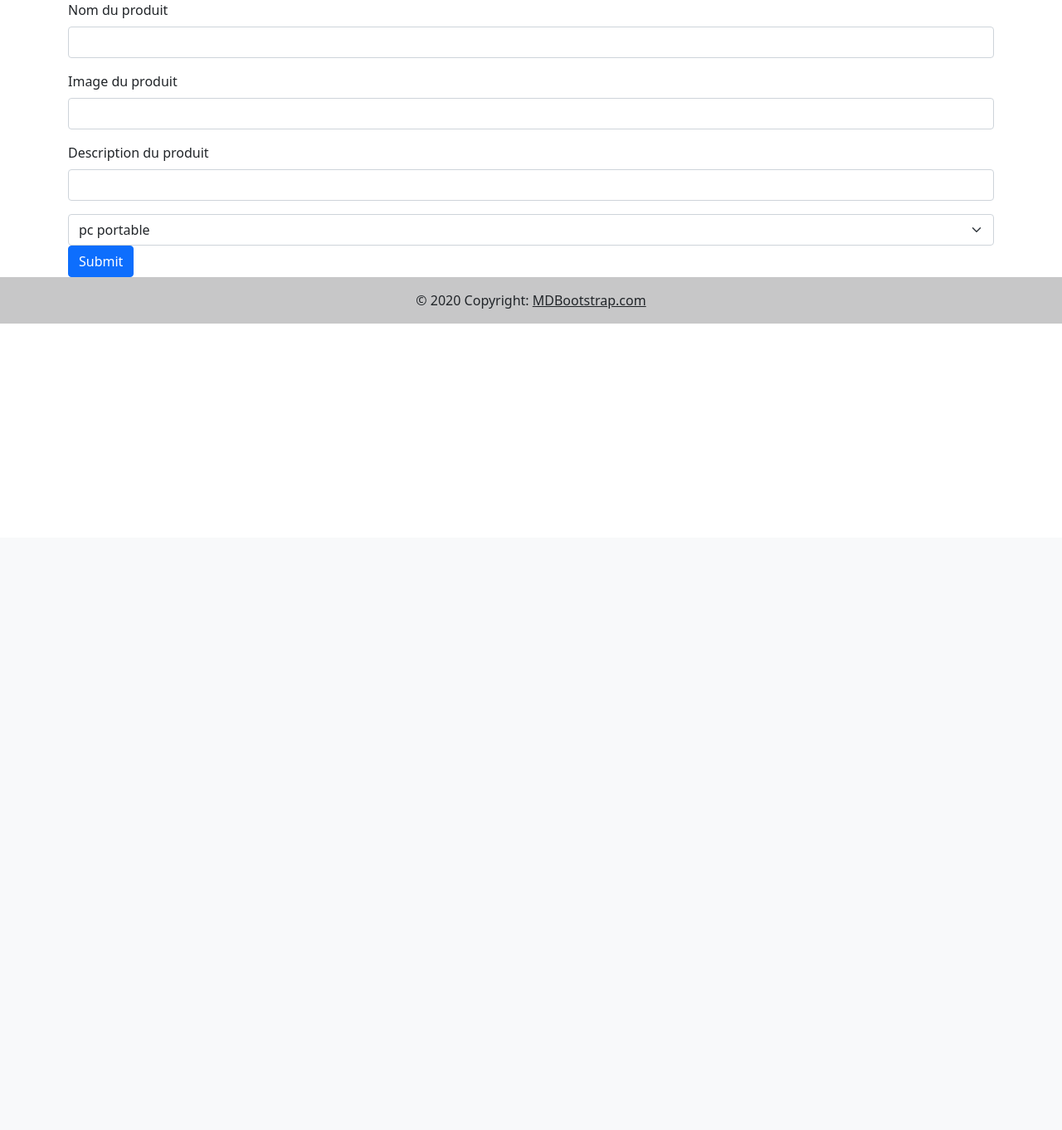
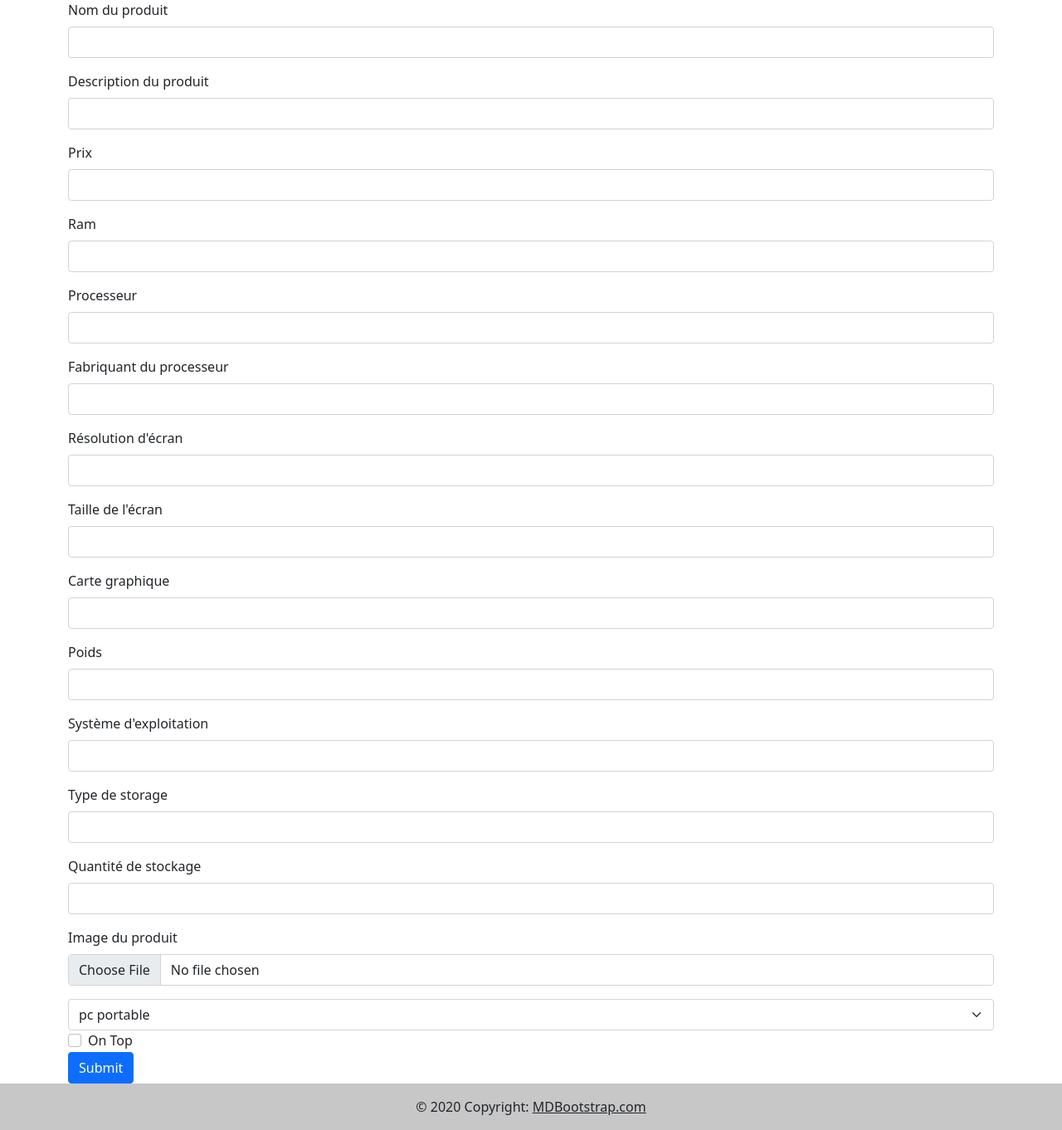
Before and after one commit to Thibu/php_magasin_en_ligne, a PHP site: the page made by src/pages/admin.php in a window 1280 px wide. Shown: the part 152-1514 px from the top of the page at 83% size. Before the commit the page ends 542 px from the top, so only its background shows below. Run offline with PHP 8.4, Linux system fonts and the light colour scheme; the visitor is signed in with stand-in values (Sample User, id 1); data comes from the database, SQL or seed files in the repository.

Commit message:
avance sur l'add product

```diff
--- a/src/common/derniersArticles.php
+++ b/src/common/derniersArticles.php
@@ -1,4 +1,4 @@
-<section class="d-flex justify-content-around flex-wrap my-3">
+<section class="container d-flex justify-content-around flex-wrap my-3">
     <div class="card mx-5 my-1" style="width: 18rem;">
         <img class="card-img-top" src="https://media.ldlc.com/r1600/ld/products/00/05/71/42/LD0005714266_1.jpg" alt="Card image cap">
         <div class="card-body">
--- a/src/common/promotions.php
+++ b/src/common/promotions.php
@@ -1,7 +1,7 @@
 <?php
 
 ?>
-<section class="d-flex justify-content-around flex-wrap">
+<section class="container d-flex justify-content-around flex-wrap">
     <div class="card" style="width: 18rem;">
         <img class="card-img-top" src="..." alt="Card image cap">
         <div class="card-body">
--- a/src/pages/admin.php
+++ b/src/pages/admin.php
@@ -10,6 +10,8 @@ require "../../src/fonctions/dbCategorieFonctions.php";
     if(isset($_GET["addCategorie"]) && $_GET["addCategorie"] == true){
         require "../../src/pages/adminContent/categorieProduit.php";
     }
+    if(isset($_GET["addProduct"]) && $_GET["addProduct"] == true){
     require "adminContent/addProduct.php";
+    }
     require "../common/footer.php";
     ?>
--- a/src/pages/adminContent/addProduct.php
+++ b/src/pages/adminContent/addProduct.php
@@ -2,23 +2,73 @@
     $result = getCategorie();
 ?>
 
-<form class="container">
+<form class="container" method="POST" action="../../../src/fonctions/ajoutProduitFonction.php">
   <div class="mb-3">
     <label for="exampleInputPassword1" class="form-label">Nom du produit</label>
-    <input type="text" class="form-control" id="">
-  </div>
-  <div class="mb-3">
-    <label for="exampleInputPassword1" class="form-label">Image du produit</label>
-    <input type="password" class="form-control" id="exampleInputPassword1">
+    <input type="text" name="productName" class="form-control" id="">
   </div>
   <div class="mb-3">
     <label for="exampleInputPassword1" class="form-label">Description du produit</label>
-    <input type="text" class="form-control" id="">
+    <input type="text" name="productDesc" class="form-control" id="">
   </div>
-  <select class="form-select" name="">
+  <div class="mb-3">
+    <label for="exampleInputPassword1" class="form-label">Prix</label>
+    <input type="text" name="productPrice" class="form-control" id="">
+  </div>
+  <div class="mb-3">
+    <label for="exampleInputPassword1" class="form-label">Ram</label>
+    <input type="text" name="productRam" class="form-control" id="">
+  </div>
+  <div class="mb-3">
+    <label for="exampleInputPassword1" class="form-label">Processeur</label>
+    <input type="text" name="productProco" class="form-control" id="">
+  </div>
+  <div class="mb-3">
+    <label for="exampleInputPassword1" class="form-label">Fabriquant du processeur</label>
+    <input type="text" name="productFabProco" class="form-control" id="">
+  </div>
+  <div class="mb-3">
+    <label for="exampleInputPassword1" class="form-label">Résolution d'écran</label>
+    <input type="text" name="productScreenResol" class="form-control" id="">
+  </div>
+  <div class="mb-3">
+    <label for="exampleInputPassword1" class="form-label">Taille de l'écran</label>
+    <input type="text" name="productScreenSize" class="form-control" id="">
+  </div>
+  <div class="mb-3">
+    <label for="exampleInputPassword1" class="form-label">Carte graphique</label>
+    <input type="text" name="productGraphicCard" class="form-control" id="">
+  </div>
+  <div class="mb-3">
+    <label for="exampleInputPassword1" class="form-label">Poids</label>
+    <input type="text" name="productWeight" class="form-control" id="">
+  </div>
+  <div class="mb-3">
+    <label for="exampleInputPassword1" class="form-label">Système d'exploitation</label>
+    <input type="text" name="productOS" class="form-control" id="">
+  </div>
+  <div class="mb-3">
+    <label for="exampleInputPassword1" class="form-label">Type de storage</label>
+    <input type="text" name="productTypeStorage" class="form-control" id="">
+  </div>
+  <div class="mb-3">
+    <label for="exampleInputPassword1" class="form-label">Quantité de stockage</label>
+    <input type="text" name="productStoragePlace" class="form-control" id="">
+  </div>
+  <div class="mb-3">
+      <label for="formFile" class="form-label">Image du produit</label>
+      <input class="form-control" name="imgUrl" type="file" id="formFile" require>
+  </div>
+  <select class="form-select" name="categoryID">
         <?php foreach(getCategorie() as $value): ?>
         <option value="<?php echo $value["categoryId"] ?>"><?php echo $value["typeProduct"] ?></option>
         <?php endforeach ?>
   </select>
+  <div class="form-check">
+  <input class="form-check-input" type="checkbox" value="" name="onTop" id="flexCheckDefault">
+  <label class="form-check-label" for="flexCheckDefault">
+    On Top
+  </label>
+  </div>
   <button type="submit" class="btn btn-primary">Submit</button>
 </form>
```
Also changed, not shown: src/fonctions/addProduct.php (added, +32 -0 lines), src/fonctions/ajoutProduitFonction.php (added, +31 -0 lines), src/fonctions/articles.php (deleted, +0 -23 lines).
